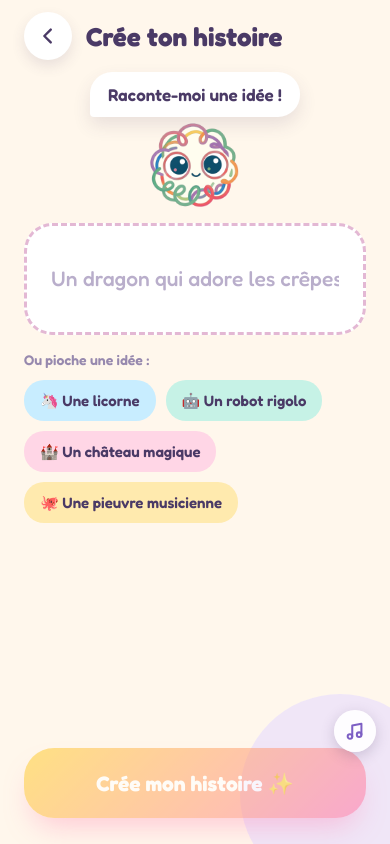
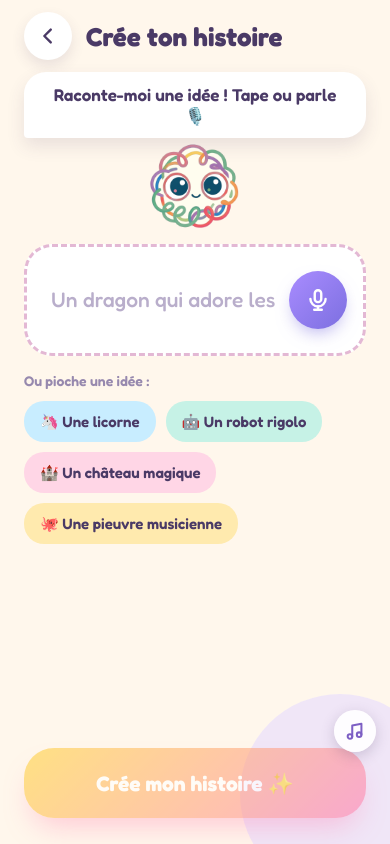
Before and after one commit to shepatrop-hash/Grabi, a React (Vite) app: page / in a window 390 px wide. Both pictures are taken after a click on the button 196 px from the left and 777 px from the top of the page. Built offline with nearby package versions, Linux system fonts and the light colour scheme.

Commit message:
Add voice dictation (microphone) to story creation
Mic button in the Create screen uses the browser SpeechRecognition (fr-FR, free) to
transcribe the child's spoken idea live into the input. Hidden if unsupported.

Co-Authored-By: Claude Opus 4.8 <noreply@anthropic.com>

```diff
--- a/src/screens/Create.jsx
+++ b/src/screens/Create.jsx
@@ -1,7 +1,12 @@
+import { useState, useRef, useEffect } from 'react'
 import Grabi from '../components/Grabi.jsx'
 import RawSvg from '../components/RawSvg.jsx'
 
 const backIcon = `<svg width="22" height="22" viewBox="0 0 24 24" fill="none" stroke="#4A3A66" stroke-width="2.6" stroke-linecap="round" stroke-linejoin="round"><path d="M15 5 L8 12 L15 19"></path></svg>`
+const micIcon = `<svg width="26" height="26" viewBox="0 0 24 24" fill="none" stroke="#fff" stroke-width="2.2" stroke-linecap="round" stroke-linejoin="round"><rect x="9" y="3" width="6" height="11" rx="3"></rect><path d="M5 11 a7 7 0 0 0 14 0"></path><path d="M12 18 V21 M8.5 21 H15.5"></path></svg>`
+
+// Reconnaissance vocale du navigateur (gratuite). Absente sur certains navigateurs (ex. Firefox).
+const SR = typeof window !== 'undefined' ? window.SpeechRecognition || window.webkitSpeechRecognition : null
 
 const CHIPS = [
   { label: '🦄 Une licorne', bg: 'var(--sky-soft)', text: 'Une licorne magique' },
@@ -12,6 +17,41 @@ const CHIPS = [
 
 export default function Create({ storyText, setStoryText, onBack, onCreate, busy, error }) {
   const disabled = busy || !storyText.trim()
+  const [listening, setListening] = useState(false)
+  const recRef = useRef(null)
+  const baseRef = useRef('') // texte déjà présent avant la dictée (pour AJOUTER, pas remplacer)
+
+  // Coupe le micro si on quitte l'écran.
+  useEffect(() => () => { try { recRef.current && recRef.current.stop() } catch {} }, [])
+
+  const toggleMic = () => {
+    if (!SR) return
+    if (listening) {
+      try { recRef.current && recRef.current.stop() } catch {}
+      setListening(false)
+      return
+    }
+    const rec = new SR()
+    rec.lang = 'fr-FR'
+    rec.continuous = true
+    rec.interimResults = true
+    baseRef.current = storyText ? storyText.trim() + ' ' : ''
+    rec.onresult = (e) => {
+      let txt = ''
+      for (let i = 0; i < e.results.length; i++) txt += e.results[i][0].transcript
+      setStoryText((baseRef.current + txt).replace(/\s{2,}/g, ' ').slice(0, 300))
+    }
+    rec.onend = () => setListening(false)
+    rec.onerror = () => setListening(false)
+    recRef.current = rec
+    try {
+      rec.start()
+      setListening(true)
+    } catch {
+      setListening(false)
+    }
+  }
+
   return (
     <div style={{ minHeight: '100dvh', display: 'flex', flexDirection: 'column', background: 'var(--bg)', position: 'relative', overflow: 'hidden', animation: 'gn-fadein .35s ease', paddingTop: 'env(safe-area-inset-top, 14px)' }}>
       <div style={{ position: 'absolute', bottom: -50, right: -50, width: 200, height: 200, borderRadius: '50%', background: 'var(--violet-soft)', opacity: 0.6 }} />
@@ -24,19 +64,31 @@ export default function Create({ storyText, setStoryText, onBack, onCreate, busy
       </div>
 
       <div style={{ textAlign: 'center', padding: '12px 24px 0', position: 'relative', zIndex: 2 }}>
-        <div style={{ display: 'inline-block', background: 'var(--card)', borderRadius: '22px 22px 22px 4px', padding: '12px 18px', fontSize: 17, fontWeight: 600, boxShadow: '0 8px 18px rgba(74,58,102,.12)', marginBottom: 4 }}>Raconte-moi une idée&nbsp;!</div>
+        <div style={{ display: 'inline-block', background: 'var(--card)', borderRadius: '22px 22px 22px 4px', padding: '12px 18px', fontSize: 17, fontWeight: 600, boxShadow: '0 8px 18px rgba(74,58,102,.12)', marginBottom: 4 }}>Raconte-moi une idée&nbsp;! {SR ? 'Tape ou parle 🎙️' : ''}</div>
         <div style={{ display: 'flex', justifyContent: 'center' }}><Grabi size={92} /></div>
       </div>
 
       <div style={{ padding: '10px 24px 0', position: 'relative', zIndex: 2 }}>
-        <div style={{ background: 'var(--card)', border: '3px dashed #E3B8D4', borderRadius: 28, padding: '20px 22px', minHeight: 112, display: 'flex', alignItems: 'center' }}>
+        <div style={{ background: 'var(--card)', border: '3px dashed #E3B8D4', borderRadius: 28, padding: '16px 16px 16px 22px', minHeight: 112, display: 'flex', alignItems: 'center', gap: 12 }}>
           <input
             value={storyText}
             onChange={(e) => setStoryText(e.target.value)}
             placeholder="Un dragon qui adore les crêpes…"
-            style={{ width: '100%', border: 'none', outline: 'none', background: 'transparent', fontFamily: 'Fredoka, sans-serif', fontSize: 21, fontWeight: 500, color: '#4A3A66', lineHeight: 1.4 }}
+            style={{ flex: 1, minWidth: 0, border: 'none', outline: 'none', background: 'transparent', fontFamily: 'Fredoka, sans-serif', fontSize: 21, fontWeight: 500, color: '#4A3A66', lineHeight: 1.4 }}
           />
+          {SR && (
+            <button
+              onClick={toggleMic}
+              aria-label={listening ? 'Arrêter le micro' : 'Dicter au micro'}
+              style={{ flex: 'none', width: 58, height: 58, borderRadius: '50%', background: listening ? '#FF5C7A' : 'linear-gradient(135deg,#A98CFF,#7C6FE0)', display: 'flex', alignItems: 'center', justifyContent: 'center', boxShadow: listening ? '0 0 0 7px rgba(255,92,122,.22)' : '0 8px 18px -6px rgba(124,111,224,.6)', animation: listening ? 'gn-pulse 1.1s ease-in-out infinite' : 'none', transition: 'background .2s ease' }}
+            >
+              <RawSvg html={micIcon} />
+            </button>
+          )}
         </div>
+        {listening && (
+          <div style={{ textAlign: 'center', fontSize: 14, color: '#C24A7A', fontWeight: 700, marginTop: 12 }}>🎙️ Je t'écoute… parle&nbsp;! (appuie à nouveau pour arrêter)</div>
+        )}
       </div>
 
       <div style={{ padding: '16px 24px 0', position: 'relative', zIndex: 2 }}>
```
